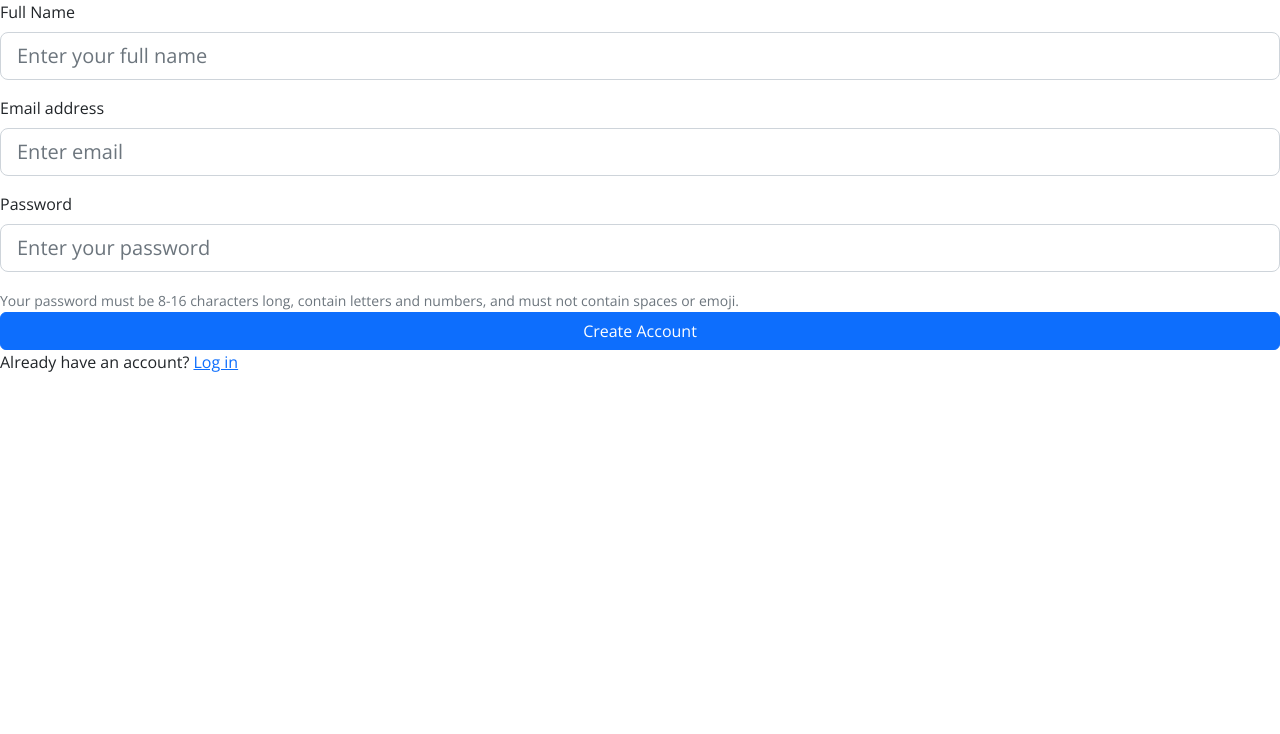
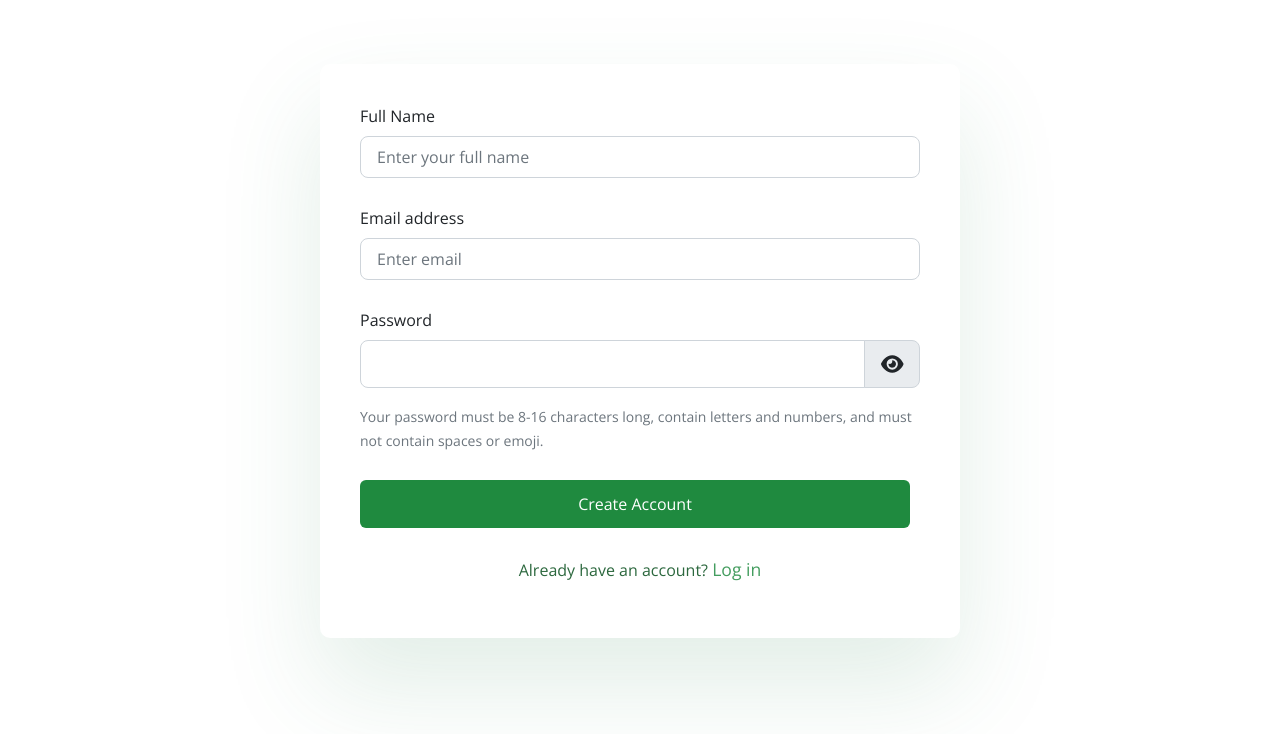
Before and after one commit to victoriaEssien/Crime-Eye, a React (Vite) app: page /register in a window 1280 px wide. Shown: the top 734 px of the page. Built offline with nearby package versions, Linux system fonts and the light colour scheme.

Commit message:
styled auth forms

```diff
--- a/package.json
+++ b/package.json
@@ -10,6 +10,9 @@
     "preview": "vite preview"
   },
   "dependencies": {
+    "@fortawesome/fontawesome-svg-core": "^6.4.0",
+    "@fortawesome/free-solid-svg-icons": "^6.4.0",
+    "@fortawesome/react-fontawesome": "^0.2.0",
     "bootstrap": "^5.2.3",
     "react": "^18.2.0",
     "react-bootstrap": "^2.7.4",
--- a/src/Pages/Login.jsx
+++ b/src/Pages/Login.jsx
@@ -1,26 +1,42 @@
 
+import { useState } from 'react';
 import Button from 'react-bootstrap/Button';
 import Form from 'react-bootstrap/Form';
 import { Link } from 'react-router-dom';
 
+import InputGroup from 'react-bootstrap/InputGroup';
+import { FontAwesomeIcon } from '@fortawesome/react-fontawesome'
+import { faEye, faEyeSlash } from '@fortawesome/free-solid-svg-icons'
+
 function Login() {
+
+    const [passwordVisible, setPasswordVisible] = useState(false)
+
+
+    function handlePasswordVisibility() {
+        setPasswordVisible(!passwordVisible)
+    }
+
   return (
-    <div>
+    <div className='form-container'>
         <Form>
             <Form.Group className="mb-3" controlId="formBasicEmail">
                 <Form.Label>Email address</Form.Label>
-                <Form.Control type="email" size='lg' placeholder="Enter email" />
+                <Form.Control className='input' type="email" size='lg' placeholder="Enter email" required/>
             </Form.Group>
 
-            <Form.Group className="mb-3" controlId="formBasicPassword">
-                <Form.Label>Password</Form.Label>
-                <Form.Control type="password" aria-describedby='passwordHelpBlock' size='lg' placeholder="Enter your password" />
-            </Form.Group>
+            <Form.Label htmlFor="pass">Password</Form.Label>
+            <InputGroup className="mb-3" size="lg">
+            <Form.Control id="pass" className="pass-input" type={passwordVisible ? "text" : "password"} name="password" size="lg" required/>
+            <InputGroup.Text>
+              <FontAwesomeIcon className="password-icon" onClick={handlePasswordVisibility} icon={passwordVisible ? faEyeSlash : faEye} />
+            </InputGroup.Text>
+            </InputGroup>
 
             <div className='d-grid'>
-                <Button type='submit'>Login</Button>
+                <Button type='submit' className='auth-btn'>Login</Button>
             </div>
-            <p>Don&apos;t have an account? <Link to="/register">Register</Link></p>
+            <p className='helper-text'>Don&apos;t have an account? <Link to="/register" className='helper-link'>Register</Link></p>
         </Form>
     </div>
   )
--- a/src/Pages/SignUp.jsx
+++ b/src/Pages/SignUp.jsx
@@ -1,35 +1,53 @@
 
+import { useState } from "react"
 import Button from 'react-bootstrap/Button';
 import Form from 'react-bootstrap/Form';
 import { Link } from 'react-router-dom';
 
+import InputGroup from 'react-bootstrap/InputGroup';
+import { FontAwesomeIcon } from '@fortawesome/react-fontawesome'
+import { faEye, faEyeSlash } from '@fortawesome/free-solid-svg-icons'
+
 function SignUp() {
+
+    // const [formError, setFormError] = useState(null)
+
+    const [passwordVisible, setPasswordVisible] = useState(false)
+
+
+    function handlePasswordVisibility() {
+        setPasswordVisible(!passwordVisible)
+    }
+
   return (
-    <div>
+    <div className="form-container">
         <Form>
             <Form.Group className="mb-3" controlId="formBasicName">
                 <Form.Label>Full Name</Form.Label>
-                <Form.Control type="text" size='lg' placeholder="Enter your full name" />
+                <Form.Control className="input" type="text" size='lg' placeholder="Enter your full name" required/>
             </Form.Group>
 
             <Form.Group className="mb-3" controlId="formBasicEmail">
                 <Form.Label>Email address</Form.Label>
-                <Form.Control type="email" size='lg' placeholder="Enter email" />
+                <Form.Control className="input" type="email" size='lg' placeholder="Enter email" required/>
             </Form.Group>
 
-            <Form.Group className="mb-3" controlId="formBasicPassword">
-                <Form.Label>Password</Form.Label>
-                <Form.Control type="password" aria-describedby='passwordHelpBlock' size='lg' placeholder="Enter your password" />
-            </Form.Group>
+            <Form.Label htmlFor="pass">Password</Form.Label>
+            <InputGroup className="mb-3" size="lg">
+            <Form.Control id="pass" className="pass-input" type={passwordVisible ? "text" : "password"} name="password" size="lg" required/>
+            <InputGroup.Text>
+              <FontAwesomeIcon className="password-icon" onClick={handlePasswordVisibility} icon={passwordVisible ? faEyeSlash : faEye} />
+            </InputGroup.Text>
+            </InputGroup>
 
-            <Form.Text id="passwordHelpBlock" muted>
+            <Form.Text id="passwordHelpBlock" className="form-text" muted>
             Your password must be 8-16 characters long, contain letters and numbers, and must not contain spaces or emoji.
             </Form.Text>
 
             <div className='d-grid'>
-                <Button type='submit'>Create Account</Button>
+                <Button type='submit' className="auth-btn">Create Account</Button>
             </div>
-            <p>Already have an account? <Link to="/login">Log in</Link></p>
+            <p className="helper-text">Already have an account? <Link className="helper-link" to="/login">Log in</Link></p>
         </Form>
     </div>
   )
--- a/src/index.css
+++ b/src/index.css
@@ -62,10 +62,10 @@ body {
     font-size: 1rem;
     max-width: 530px;
     line-height: 1.6;
-    color: hsl(138, 40%, 29%);
+    color: #2c683e;
 }
 
-.btn-container {
+.hero-cta {
     margin-top: 30px;
 }
 
@@ -102,3 +102,65 @@ section {
     padding: 70px 60px;
     margin-top: 40px;
 }
+
+/* Auth Forms */
+
+.form-container {
+    border: none;
+    border-radius: 10px;
+    padding: 40px;
+    margin: 5% auto;
+    width: 50%;
+    box-shadow: rgba(58, 138, 93, 0.15) 0px 48px 100px 0px;
+}
+
+.input {
+    margin-bottom: 5%;
+    font-size: 1rem;
+    resize: none;
+}
+
+.pass-input {
+    margin-bottom: 0;
+    font-size: 1rem;
+    resize: none;
+}
+
+.input:focus, .pass-input:focus {
+    box-shadow: none;
+    border: 3px solid hsl(139, 32%, 80%)
+}
+
+.form-text {
+    margin-bottom: 5%;
+}
+
+.auth-btn {
+    background-color: #1F8A3F;
+    text-decoration: none;
+    padding: 12px 40px;
+    margin: 5% 0;
+    margin-right: 10px;
+    border-radius: 6px;
+    border: none;
+    color: #fff;
+}
+
+.auth-btn:hover {
+    background-color: #449D5F;
+}
+
+.helper-text {
+    text-align: center;
+    color: #2c683e;
+}
+
+.helper-link {
+    text-decoration: none;
+    font-size: 1.1rem;
+    color: #449D5F;
+}
+
+.helper-link:hover {
+    color: #449D5F;
+}
```
Also changed, not shown: 1 other file (tests, documents, lock files or other folders).
